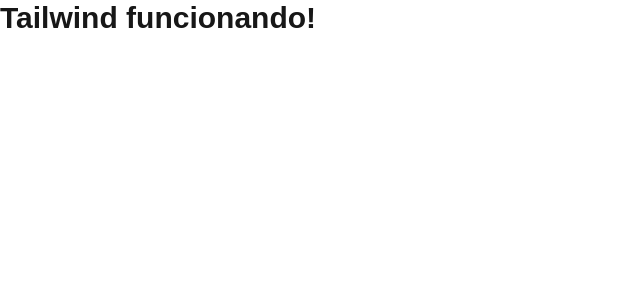
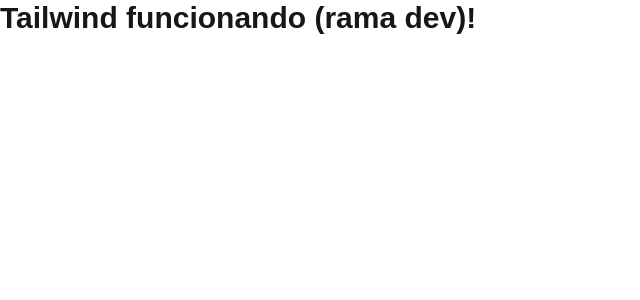
Before and after one commit to Tapricio/portafolio, a Next.js app: page /tailwind/working in a window 1280 px wide. Shown: the top 300 px of the page, without its empty margins (0-640 px from the left). Built offline with nearby package versions, Linux system fonts and the light colour scheme.

Commit message:
limpiando rama main

```diff
--- a/app/tailwind/page.tsx
+++ /dev/null
@@ -1,5 +0,0 @@
-const tailwind = () => {
-  return <div>Tailwind</div>;
-};
-
-export default tailwind;
--- a/app/tailwind/working/page.tsx
+++ b/app/tailwind/working/page.tsx
@@ -1,5 +1,7 @@
 const working = () => {
-  return <h1 className="text-3xl font-bold">Tailwind funcionando!</h1>;
+  return (
+    <h1 className="text-3xl font-bold">Tailwind funcionando (rama dev)!</h1>
+  );
 };
 
 export default working;
```
